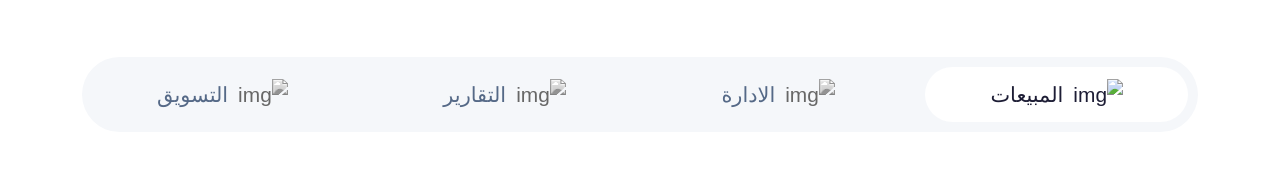
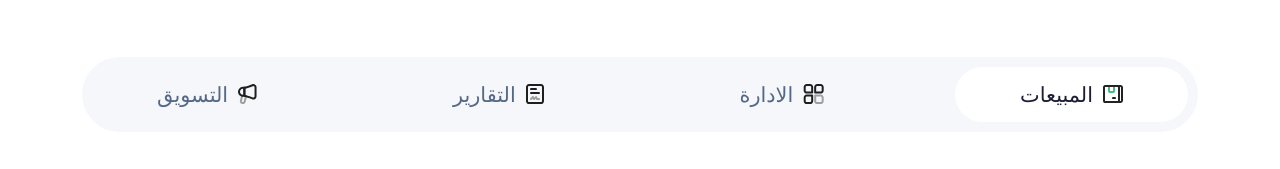
Before and after one commit to ezzeldenalqemam/Queue, a plain HTML site: page index-ar.html in a window 1280 px wide. Shown: the part 1875-2044 px from the top of the page. Drawn offline with Linux system fonts and the light colour scheme; the site is published under a folder, as on GitHub Pages, so addresses that start at the root find nothing; a web font is replaced by a local one.

Commit message:
change path

```diff
--- a/index-ar.html
+++ b/index-ar.html
@@ -278,7 +278,7 @@
                         >
                           <img
                             loading="lazy"
-                            src="/assets/imgs/Sales.svg"
+                            src="./assets/imgs/Sales.svg"
                             alt="img"
                             class="img-fluid"
                           />
@@ -298,7 +298,7 @@
                         >
                           <img
                             loading="lazy"
-                            src="/assets/imgs/Manage.svg"
+                            src="./assets/imgs/Manage.svg"
                             alt="img"
                             class="img-fluid"
                           />
@@ -318,7 +318,7 @@
                         >
                           <img
                             loading="lazy"
-                            src="/assets/imgs/Reports.svg"
+                            src="./assets/imgs/Reports.svg"
                             alt="img"
                             class="img-fluid"
                           />
@@ -338,7 +338,7 @@
                         >
                           <img
                             loading="lazy"
-                            src="/assets/imgs/Marketing.svg"
+                            src="./assets/imgs/Marketing.svg"
                             alt="img"
                             class="img-fluid"
                           />
@@ -616,7 +616,7 @@
                             <div class="title-box">
                               <img
                                 loading="lazy"
-                                src="/assets/imgs/Sales.svg"
+                                src="./assets/imgs/Sales.svg"
                                 alt="img"
                                 class="img-fluid"
                               />
@@ -662,7 +662,7 @@
                             <div class="title-box">
                               <img
                                 loading="lazy"
-                                src="/assets/imgs/Manage.svg"
+                                src="./assets/imgs/Manage.svg"
                                 alt="img"
                                 class="img-fluid"
                               />
@@ -708,7 +708,7 @@
                             <div class="title-box">
                               <img
                                 loading="lazy"
-                                src="/assets/imgs/Reports.svg"
+                                src="./assets/imgs/Reports.svg"
                                 alt="img"
                                 class="img-fluid"
                               />
@@ -754,7 +754,7 @@
                             <div class="title-box">
                               <img
                                 loading="lazy"
-                                src="/assets/imgs/Marketing.svg"
+                                src="./assets/imgs/Marketing.svg"
                                 alt="img"
                                 class="img-fluid"
                               />
@@ -1963,7 +1963,7 @@
               class="chat-container-content bg-white p-4 d-flex align-items-start gap-3"
             >
               <img
-                src="/assets/imgs/chat_logo.svg"
+                src="./assets/imgs/chat_logo.svg"
                 class="img-fluid"
                 loading="lazy"
                 alt="logo"
```
Also changed, not shown: index.html (+9 -9 lines).
